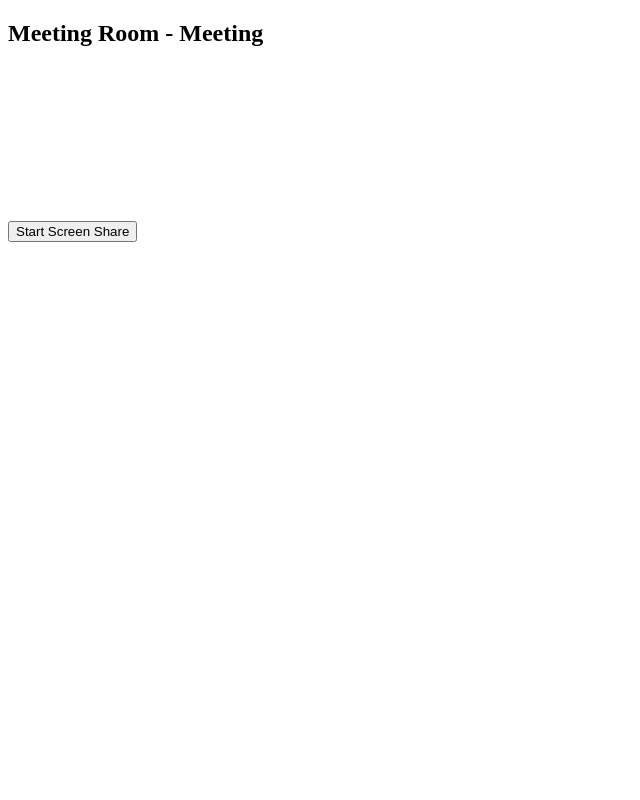
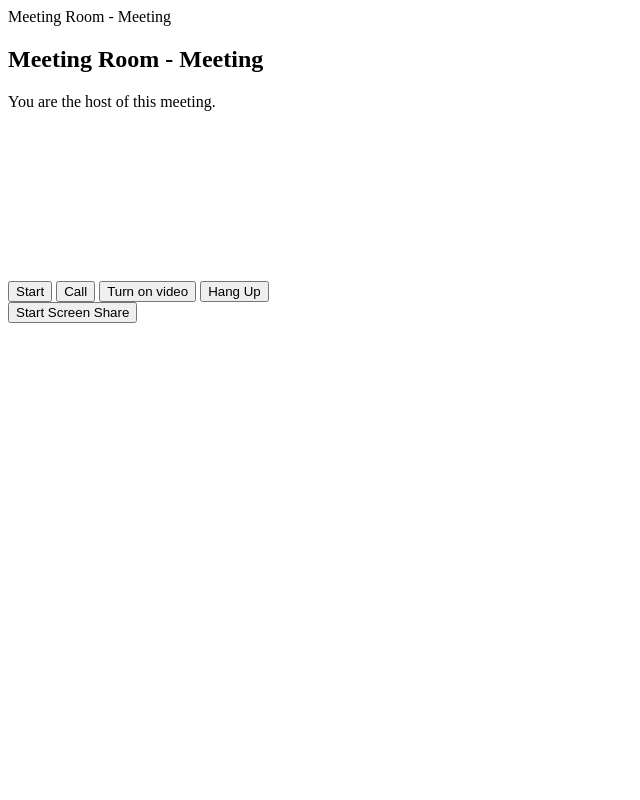
Before and after one commit to BrodaOJ56/VirtualMeetingApp, a Django app: page /meeting/23/room/1/ in a window 1280 px wide. Shown: the whole page, without its empty margins (0-640 px from the left). Run offline with Django 4.2, Linux system fonts and the light colour scheme; a user stored in the database is signed in; data comes from the database, SQL or seed files in the repository.

Commit message:
added localVideo and remoteVideo stream

```diff
--- a/virtual_app/templates/meeting_room.html
+++ b/virtual_app/templates/meeting_room.html
@@ -1,36 +1,47 @@
+<!-- meeting_room.html -->
 {% load static %}
-<!DOCTYPE html>
-<html>
-<head>
-    <title>Meeting Room - {{ meeting.title }}</title>
-    <!-- Include your CSS and other meta tags here -->
-</head>
-<body>
+
+{% block title %}Meeting Room - {{ meeting.title }}{% endblock %}
+
+{% block content %}
 <div class="container mt-5">
   <div class="row">
     <div class="col">
       <h2>Meeting Room - {{ meeting.title }}</h2>
+      {% if is_host %}
+        <p>You are the host of this meeting.</p>
+      {% else %}
+        <p>You are a participant in this meeting.</p>
+      {% endif %}
     </div>
   </div>
   <div class="row mt-4">
     <div class="col-8">
       <div id="localVideoContainer">
-                    <video id="localVideo" autoplay muted></video>
+        <video id="localVideo" playsinline autoplay muted></video>
+        <video id="remoteVideo" playsinline autoplay></video>
       </div>
     </div>
     <div class="col-4">
       <div id="remoteVideoContainer">
         <!-- Remote videos will be displayed here -->
       </div>
+      <div>
+        <button id="startButton">Start</button>
+        <button id="callButton">Call</button>
+        <button id="upgradeButton">Turn on video</button>
+        <button id="hangupButton">Hang Up</button>
       </div>
-        </div>
-        <div class="row mt-4">
-            <div class="col">
+      {% if is_host %}
         <button id="startScreenShareBtn">Start Screen Share</button>
+      {% endif %}
     </div>
   </div>
 </div>
-    <script src="{% static 'js/meeting_room.js' %}"></script><script>
+{% endblock %}
+
+<script src="{% static 'js/meeting_room.js' %}"></script>
+<script>
   const startScreenShareBtn = document.getElementById('startScreenShareBtn');
 
   // Event listener for the "Start Screen Share" button
@@ -42,10 +53,9 @@
     localVideo.srcObject = stream;
 
     // Add the screen sharing stream to the peer connection
-          peer.addStream(stream);
+    pc1.addTrack(stream.getVideoTracks()[0], stream);
+    upgradeButton.disabled = true;
   });
 </script>
-
-
 </body>
 </html>
```
Lines whose indentation alone changed are shown as unchanged.
